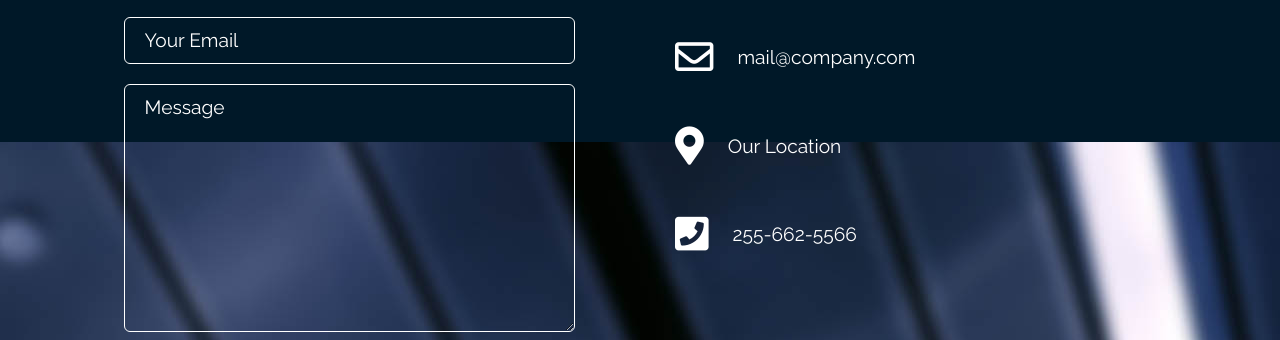
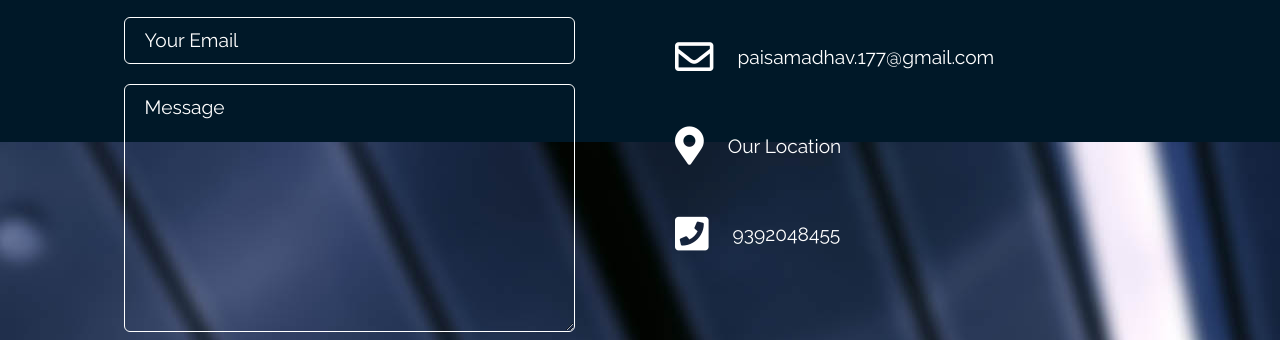
Before and after one commit to madhav177/project-3, a plain HTML site: page index.html in a window 1280 px wide. Shown: the part 3883-4223 px from the top of the page. Drawn offline with Linux system fonts and the light colour scheme.

Commit message:
Update index.html

```diff
--- a/index.html
+++ b/index.html
@@ -314,7 +314,7 @@ https://www.tooplate.com/view/2117-infinite-loop
                 <div class="contact-item">
                   <a rel="nofollow" href="mailto:mail@company.com" class="item-link">
                       <i class="far fa-2x fa-envelope mr-4"></i>
-                      <span class="mb-0">mail@company.com</span>
+                      <span class="mb-0">paisamadhav.177@gmail.com</span>
                   </a>
                 </div>
 
@@ -328,7 +328,7 @@ https://www.tooplate.com/view/2117-infinite-loop
                 <div class="contact-item">
                   <a rel="nofollow" href="tel:0100200340" class="item-link">
                       <i class="fas fa-2x fa-phone-square mr-4"></i>
-                      <span class="mb-0">255-662-5566</span>
+                      <span class="mb-0">9392048455</span>
                   </a>
                 </div>
 
```
